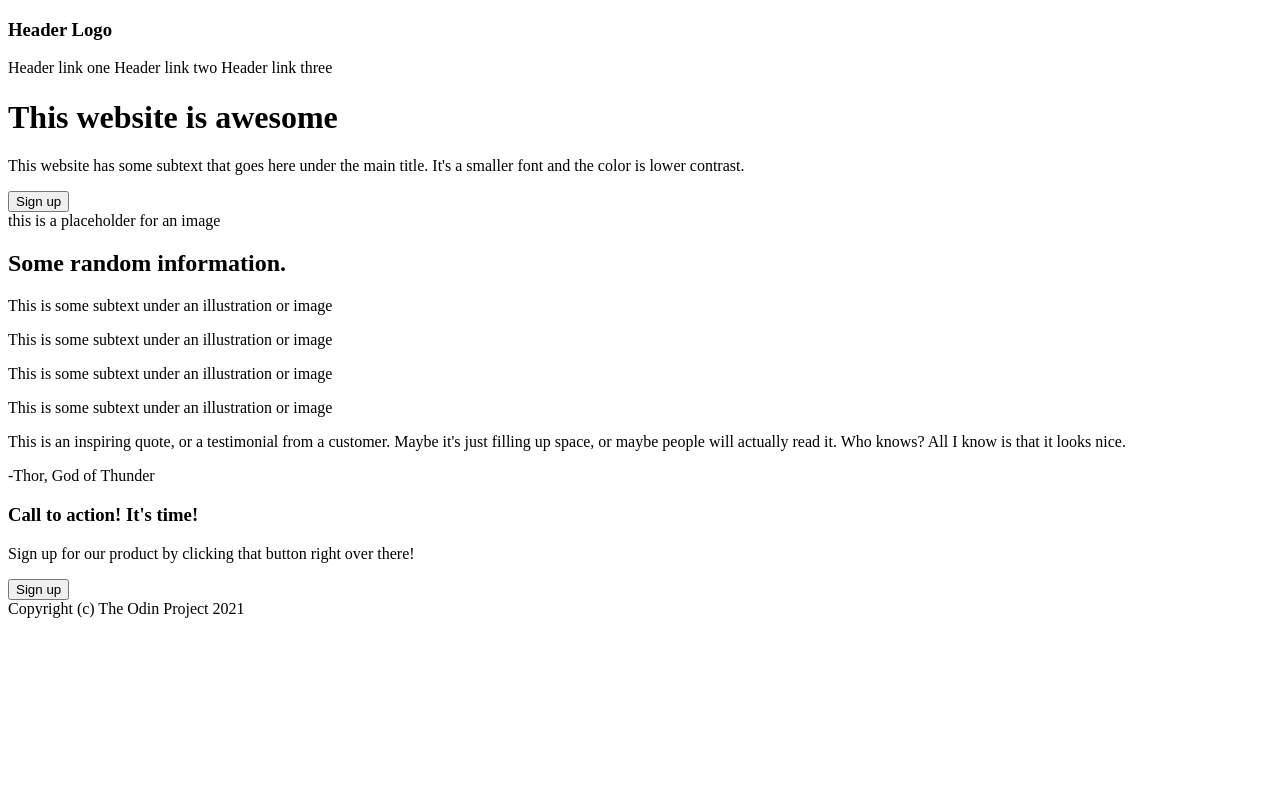
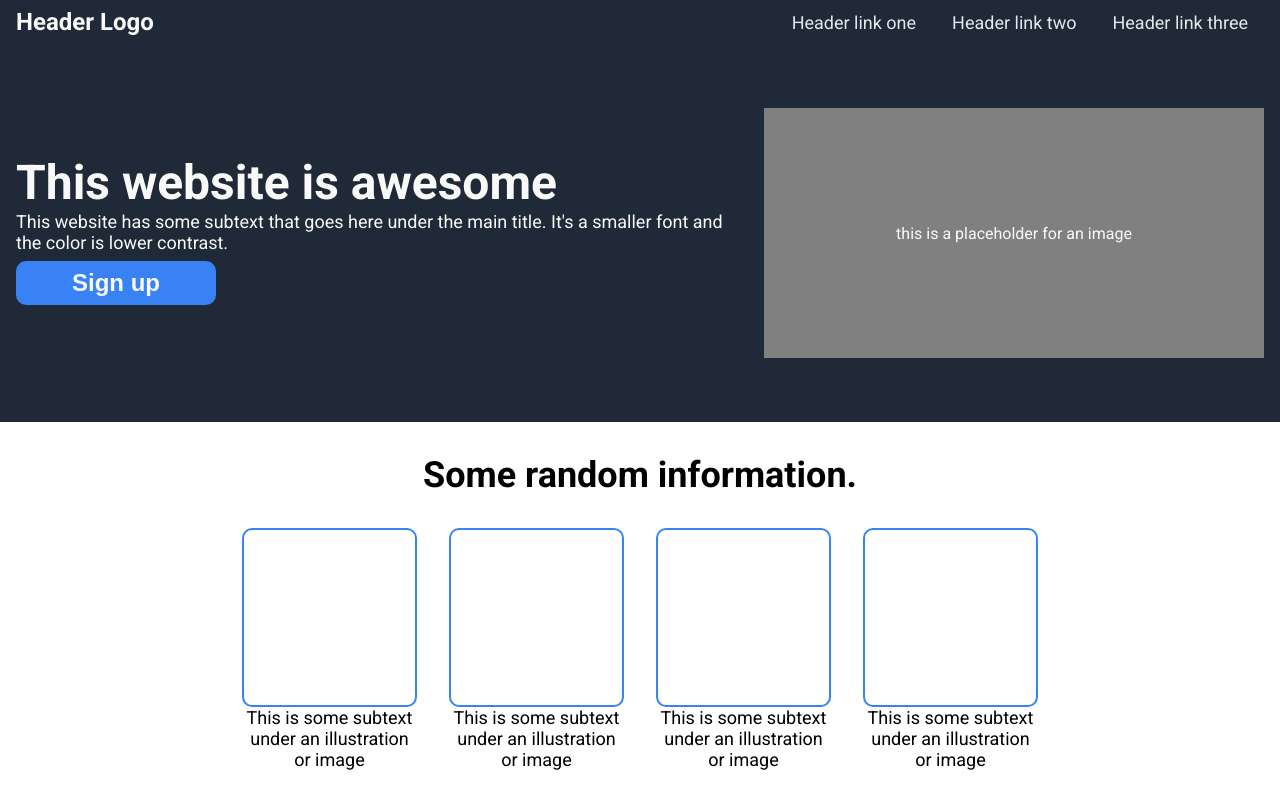
Before and after one commit to alexander-fraser/learn-webdev-theodinproject, a plain HTML site: page 22-project-landing-page/index.html in a window 1280 px wide. Shown: the top 800 px of the page. Drawn offline with Linux system fonts and the light colour scheme.

Commit message:
Create CSS using flexbox to lay out the landing page

```diff
--- a/22-project-landing-page/index.html
+++ b/22-project-landing-page/index.html
@@ -4,6 +4,7 @@
     <meta charset="UTF-8">
     <meta name="viewport" content="width=device-width, initial-scale=1.0">
     <title>Landing Page</title>
+    <link rel="stylesheet" href="style.css">
 </head>
 <body>
     <div class="header">
@@ -56,8 +57,10 @@
     </div>
 
     <div class="action">
-        <h3>Call to action! It's time!</h3>
-        <p>Sign up for our product by clicking that button right over there!</p>
+        <div class="text">
+            <h3>Call to action! It's time!</h3>
+            <p>Sign up for our product by clicking that button right over there!</p>
+        </div>
         <button>Sign up</button>
     </div>
 
--- a/22-project-landing-page/style.css
+++ b/22-project-landing-page/style.css
@@ -0,0 +1,158 @@
+@import url('https://fonts.googleapis.com/css2?family=Roboto:wght@400;700&display=swap');
+
+body {
+    font-family: Roboto, sans-serif;
+    margin: 0px;
+    display: flex;
+    flex-direction: column;
+}
+
+p {
+    font-size: 18px;
+    margin: 0px;
+}
+
+h3 {
+    font-size: 24px;
+    margin: 0px;
+}
+
+h2 {
+    font-size: 36px;
+    margin: 0px;
+}
+
+h1 {
+    font-size: 48px;
+    margin: 0px;
+}
+
+.header, .hero, .footer {
+    background-color: #1F2937;
+    color: #F9FAF8;
+}
+
+.header {
+    display: flex;
+    justify-content: space-between;
+    align-items: center;
+    padding: 8px 16px;
+}
+
+.header a {
+    color: #E5E7EB;
+    font-size: 18px;
+    padding: 0px 16px;
+}
+
+.hero {
+    display: flex;
+    align-items: center;
+    padding: 64px 16px;
+    gap: 32px;
+}
+
+.hero button {
+    border: none;
+}
+
+.placeholder {
+    background-color: grey;
+    width: 500px;
+    height: 250px;
+    display: flex;
+    justify-content: center;
+    align-items: center;
+}
+
+.information h2 {
+    margin: 32px auto;
+    text-align: center;
+}
+
+.cards {
+    display: flex;
+    justify-content: center;
+    gap: 32px;
+    margin: 0px 0px 64px 0px;
+}
+
+.card {
+    width: 175px;
+}
+
+.card p {
+    text-align: center;
+}
+
+.square {
+    background-color: white;
+    border: 2px solid #3882F6;
+    width: 175x;
+    height: 175px;
+    border-radius: 10px;
+}
+
+.quote {
+    background-color: #E5E7EB;
+    padding: 64px;
+    display: flex;
+    flex-direction: column;
+    justify-content: center;
+    align-items: center;
+}
+
+.quote p {
+    font-size: 36px;
+    color: #1F2937;
+    font-weight: 300;
+    font-style: italic;
+    padding: 0px;
+    margin: 0px;
+    width: 700px;
+}
+
+.quote .attribution {
+    font-size: 24px;
+    font-weight: bold;
+    text-align: right;
+}
+
+.action {
+    background-color: #3882F6;
+    color: #F9FAF8;
+    padding: 32px 64px;
+    margin: 64px auto;
+    border-radius: 10px;
+    display: flex;
+    justify-content: center;
+    align-items: center;
+    gap: 32px;
+}
+
+.text, .text h3, .text p {
+    margin: 0px;
+    padding: 0px;
+}
+
+button {
+    background-color: #3882F6;
+    color: #F9FAF8;
+    font-size: 24px;
+    font-weight: bold;
+    padding: 8px 32px;
+    margin: 8px 0px;
+    width: 200px;
+    border-radius: 10px;
+    border: 2px solid #F9FAF8;
+    flex-shrink: 0;
+}
+
+.footer {
+    color: #E5E7EB;
+    font-size: 18px;
+    padding: 32px;
+    display: flex;
+    justify-content: center;
+    align-items: center;
+}
```
